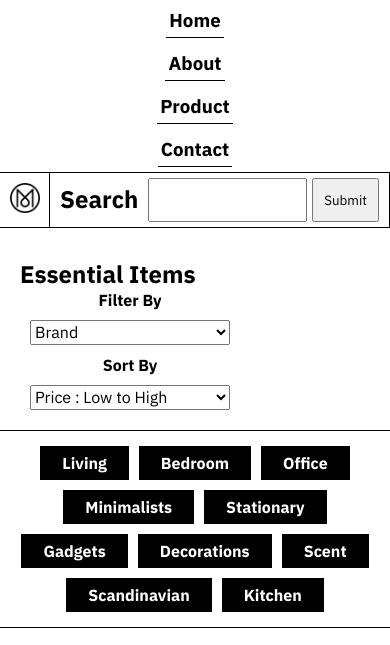
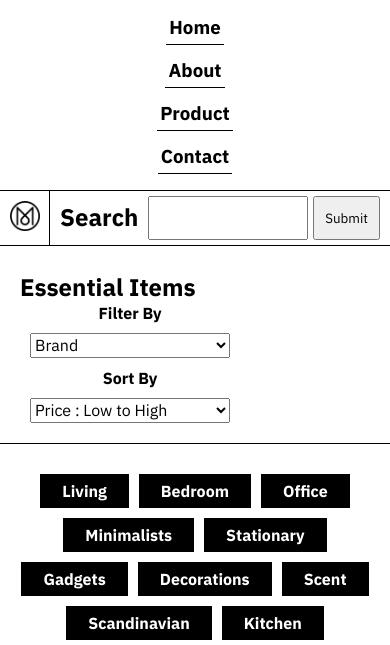
Before and after one commit to mmmmmob/jsd6-CSS-flex, a plain HTML site: page index.html in a window 390 px wide. Shown: the top 645 px of the page. Drawn offline with Linux system fonts and the light colour scheme.

Commit message:
fixed middle and smallest screen layout

```diff
--- a/styles.css
+++ b/styles.css
@@ -96,6 +96,7 @@ body {
     flex-direction: column;
     justify-content: space-evenly;
     gap: 10px;
+    padding-top: 10px;
 }
 
 .productSelector {
@@ -107,6 +108,8 @@ body {
 
 .productSelector h2 {
     padding-left: 20px;
+    border-right: 1px black solid;
+    padding-right: 20px;
 }
 
 .productSelector select {
@@ -277,6 +280,13 @@ footer p {
     }
 }
 
+@media screen and (max-width: 810px) {
+    .productSelector h2 {
+        border-right: 0;
+    }
+
+}
+
 @media screen and (max-width: 768px) {
     .app__header {
         display: flex;
@@ -320,6 +330,9 @@ footer p {
         border-top: 1px black solid;
     }
 
+    .productSelector h2 {
+        border-right: 0;
+    }
 }
 
 @media screen and (max-width: 470px) {
@@ -336,8 +349,26 @@ footer p {
         padding-top: 0;
     }
 
+    .searchBar__box {
+        border-right: 0;
+    }
+
+    .productSelector h2 {
+        border-right: 0;
+    }
+
     .app__content {
         padding-top: 0%;
+    }
+
+    .productTag {
+        padding-top: 30px;
+        padding-bottom: 30px;
+    }
+
+    .productSelector {
+        margin-top: -15px;
+        margin-right: 10px;
     }
 
     .productSelector__list {
@@ -352,10 +383,17 @@ footer p {
     .navBar {
         display: flex;
         flex-direction: column;
+        height: 180px;
+        margin-top: 10px;
+        margin-bottom: 10px;
+        padding-bottom: 20px;
     }
 
     .searchBar {
         border-top: 1px black solid;
+        height: 60px;
+        border-bottom: 10px;
+        margin-top: -10px;
     }
 
     h3 {
```
